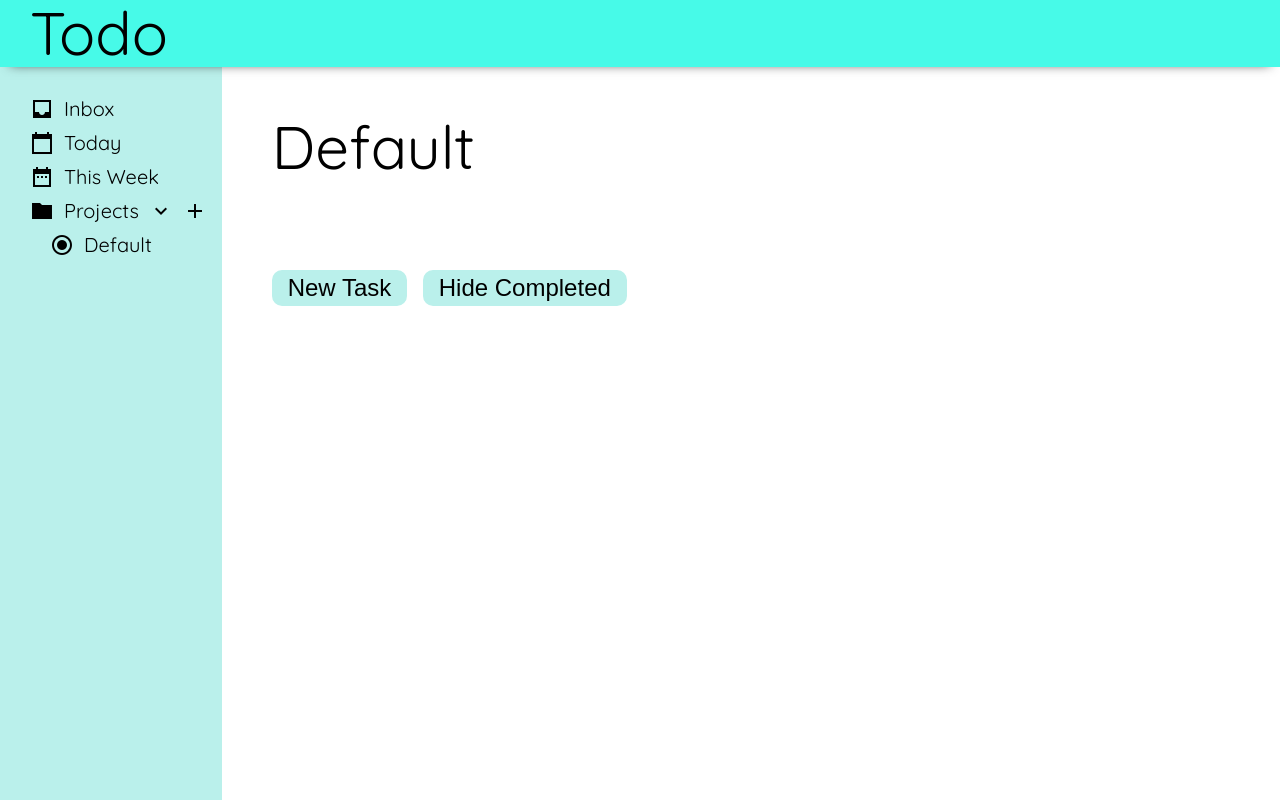
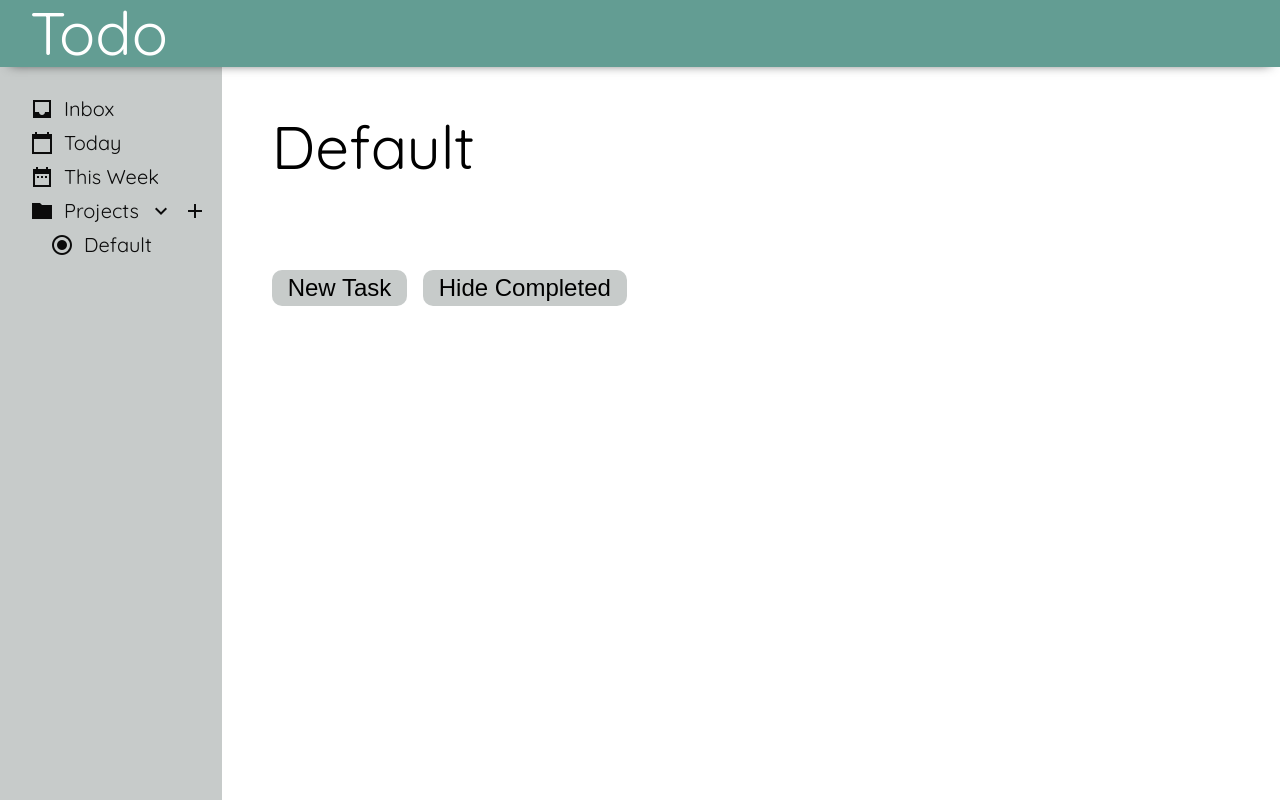
Before and after one commit to aaronkg1/todo-list, a website built with webpack: page dist/index.html in a window 1280 px wide. Built offline with nearby package versions, Linux system fonts and the light colour scheme.

Commit message:
Changed colour scheme

```diff
--- a/src/style.css
+++ b/src/style.css
@@ -47,8 +47,8 @@ table {
 :root {
     font-family: 'Quicksand', sans-serif;
     font-size: 20px;
-    --primary-color: rgb(71, 250, 232);
-    --secondary-color: rgb(186, 240, 235);
+    --primary-color: rgb(99, 157, 147);
+    --secondary-color: rgb(199, 203, 202);
     --tertiary-color: rgb(232, 244, 242);
 }
 
@@ -83,6 +83,7 @@ h2 {
     -webkit-box-shadow: 0px 7px 11px -10px rgba(0,0,0,0.76);
     box-shadow: 0px 7px 11px -10px rgba(0,0,0,0.76);
     z-index: 2;
+    color: white;
 }
 
 .sidebar {
@@ -97,6 +98,7 @@ h2 {
     padding-top: 30px;
     padding-left: 30px;
     gap: 10px;
+    color: rgb(11, 11, 11);
 }
 
 .sidebar-item {
@@ -172,7 +174,7 @@ button {
 
 
 .project-table thead {
-    background-color: rgb(167, 233, 233);
+    background-color: var(--secondary-color);
     font-size: 1.5rem;
 }
 .project-table th {
```
Also changed, not shown: dist/bundle.js.
